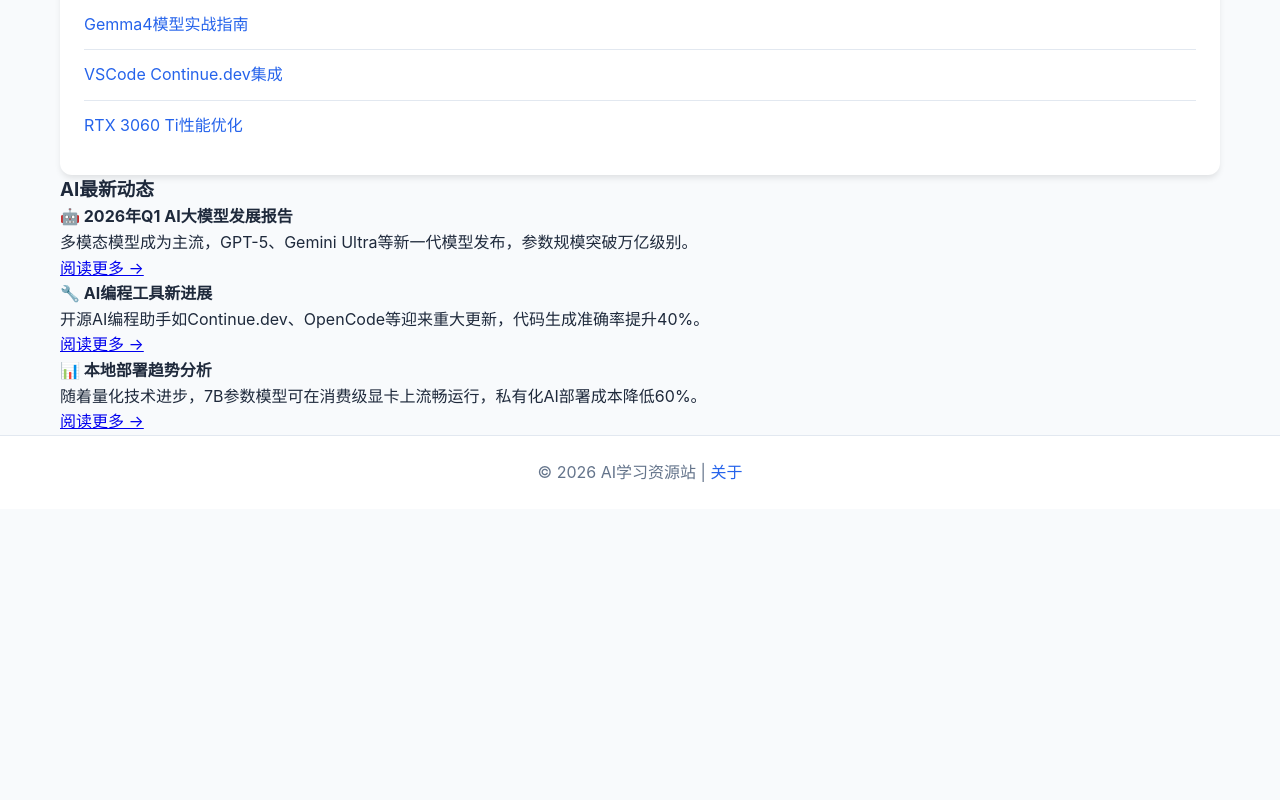
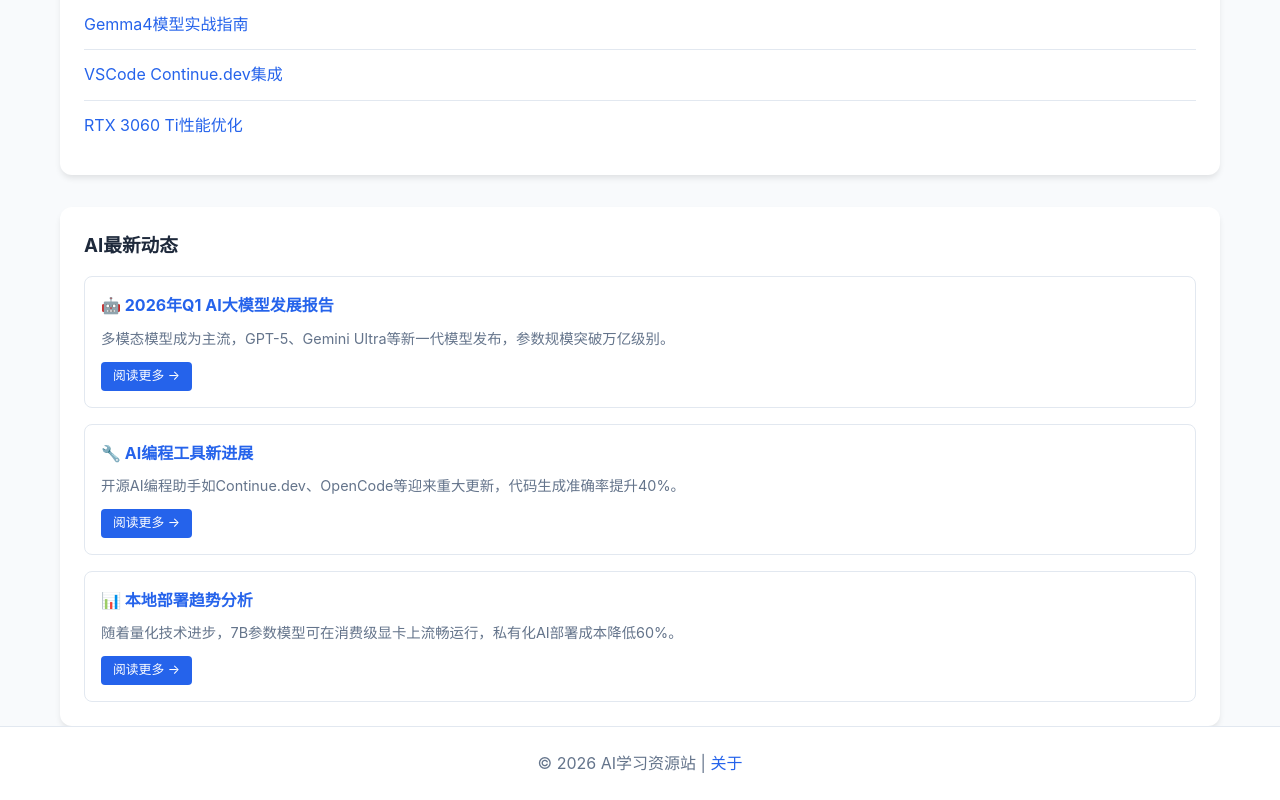
Before and after one commit to zblnly/ai, a website: page index.html in a window 1280 px wide. Shown: the part 824-1624 px from the top of the page. Before the commit the page ends 1333 px from the top, so only its background shows below. Drawn offline with Linux system fonts and the light colour scheme.

Commit message:
跟通信变化

```diff
--- a/css/style.css
+++ b/css/style.css
@@ -314,6 +314,92 @@ footer a {
 }
 
 /* Page-specific styles */
+/* News & Trends */
+.news-trends {
+    background: var(--card-bg);
+    border-radius: 12px;
+    padding: 1.5rem;
+    margin-top: 2rem;
+    box-shadow: var(--shadow);
+}
+
+.news-trends h3 {
+    margin-bottom: 1rem;
+    color: var(--text-color);
+}
+
+.news-items {
+    display: grid;
+    gap: 1rem;
+}
+
+.news-item {
+    padding: 1rem;
+    border: 1px solid var(--border-color);
+    border-radius: 8px;
+    transition: all 0.3s ease;
+}
+
+.news-item:hover {
+    border-color: var(--primary-color);
+    background: rgba(37, 99, 235, 0.05);
+}
+
+.news-item h4 {
+    color: var(--primary-color);
+    margin-bottom: 0.5rem;
+    font-size: 1rem;
+}
+
+.news-item p {
+    color: var(--text-light);
+    margin-bottom: 0.75rem;
+    font-size: 0.9rem;
+}
+
+.btn-sm {
+    display: inline-block;
+    padding: 0.25rem 0.75rem;
+    background: var(--primary-color);
+    color: white;
+    text-decoration: none;
+    border-radius: 4px;
+    font-size: 0.8rem;
+    transition: background 0.3s ease;
+}
+
+.btn-sm:hover {
+    background: var(--secondary-color);
+}
+
+.news-detail {
+    padding: 1rem 0;
+}
+
+.news-detail h4 {
+    color: var(--primary-color);
+    margin: 1.5rem 0 0.5rem;
+    font-size: 1.1rem;
+}
+
+.news-detail p {
+    margin-bottom: 0.75rem;
+}
+
+.news-detail ul {
+    margin: 0.5rem 0 1rem 1.5rem;
+}
+
+.news-detail li {
+    margin-bottom: 0.5rem;
+}
+
+.news-meta {
+    color: var(--text-light);
+    font-size: 0.85rem;
+    margin-bottom: 1rem;
+}
+
 .page-header {
     background: linear-gradient(135deg, var(--primary-color), var(--secondary-color));
     color: white;
--- a/index.html
+++ b/index.html
@@ -94,12 +94,12 @@
                 <div class="news-item">
                     <h4>🔧 AI编程工具新进展</h4>
                     <p>开源AI编程助手如Continue.dev、OpenCode等迎来重大更新，代码生成准确率提升40%。</p>
-                    <a href="pages/ai-news.html" class="btn-sm">阅读更多 →</a>
+                    <a href="pages/ai-news.html#programming" class="btn-sm">阅读更多 →</a>
                 </div>
                 <div class="news-item">
                     <h4>📊 本地部署趋势分析</h4>
                     <p>随着量化技术进步，7B参数模型可在消费级显卡上流畅运行，私有化AI部署成本降低60%。</p>
-                    <a href="pages/ai-news.html" class="btn-sm">阅读更多 →</a>
+                    <a href="pages/ai-news.html#local" class="btn-sm">阅读更多 →</a>
                 </div>
             </div>
         </section>
```
Also changed, not shown: ReadMe.txt.
